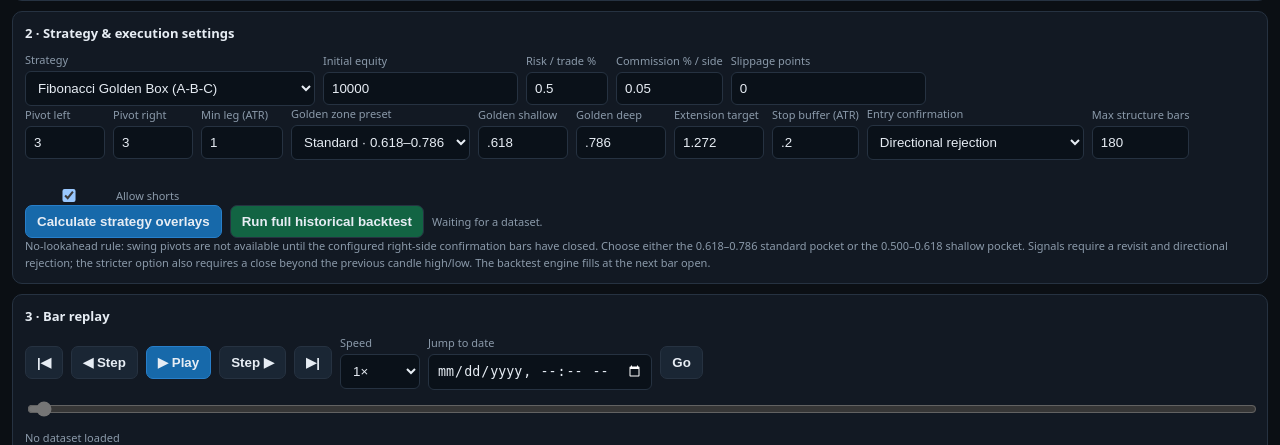
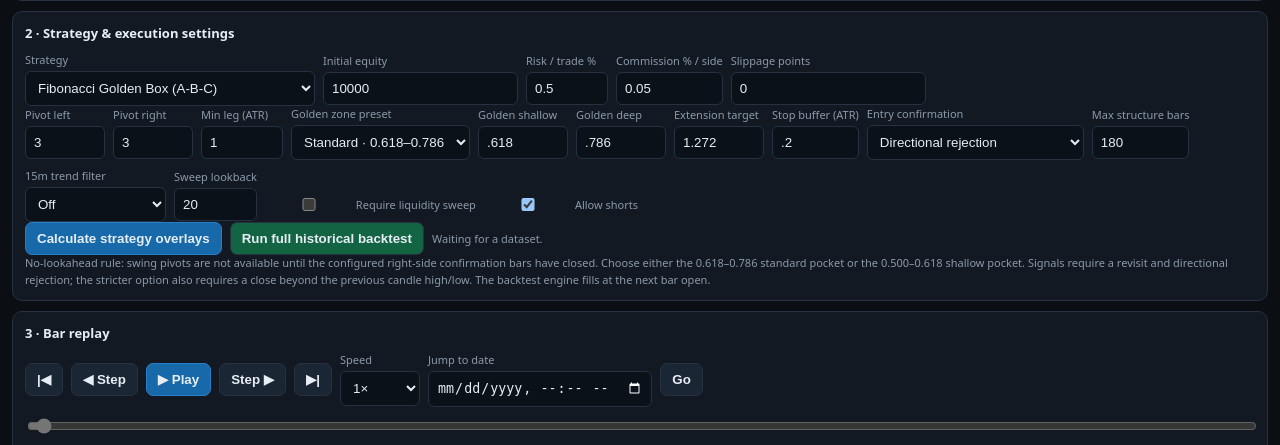
Before and after one commit to ambrose2107/TV_GPT_ALP_V2, a Flask app: page /backtest-replay in a window 1280 px wide; the page is wider, and only the part inside the window is pictured. Shown: the part 319-764 px from the top of that part. Run offline with Flask 3, Linux system fonts and the light colour scheme; the visitor is signed in with stand-in values (Sample User, id 1).

Commit message:
Expose 15m trend and liquidity sweep filters in Replay

```diff
--- a/dashboard/templates/backtest_replay.html
+++ b/dashboard/templates/backtest_replay.html
@@ -63,7 +63,7 @@ button.primary{background:#1769aa;border-color:#287fca}button.good{background:#1
   <label>Extension target<input id="extension" type="number" value="1.272" min="1" max="3" step=".001"></label>
   <label>Stop buffer (ATR)<input id="stopBuffer" type="number" value=".2" min="0" max="3" step=".05"></label>
   <label>Entry confirmation<select id="confirmMode"><option value="directional_rejection" selected>Directional rejection</option><option value="close_above_previous_high">Close beyond previous candle</option></select></label><label>Max structure bars<input id="maxAge" type="number" value="180" min="20" max="500" step="5"></label>
-  <label style="flex-direction:row;align-items:center;margin-top:18px"><input id="shorts" type="checkbox" checked> Allow shorts</label>
+  <label>15m trend filter<select id="trendFilter"><option value="none" selected>Off</option><option value="shorts_only">Shorts only</option><option value="both">Longs and shorts</option></select></label><label>Sweep lookback<input id="fibSweepLookback" type="number" value="20" min="5" max="100"></label><label style="flex-direction:row;align-items:center;margin-top:18px"><input id="fibRequireSweep" type="checkbox"> Require liquidity sweep</label><label style="flex-direction:row;align-items:center;margin-top:18px"><input id="shorts" type="checkbox" checked> Allow shorts</label>
  </div>
  <div class="row hidden" id="sdbParams">
   <label>15m sweep lookback<input id="sweepLookback" type="number" value="12" min="3" max="60"></label>
@@ -106,7 +106,7 @@ async function dbSave(data){const db=await dbOpen();return new Promise((res,rej)
 async function dbLoad(){const db=await dbOpen();return new Promise((res,rej)=>{const q=db.transaction(STORE).objectStore(STORE).get('latest');q.onsuccess=()=>res(q.result||null);q.onerror=()=>rej(q.error);});}
 function setStatus(id,msg){$(id).textContent=msg;}
 function applyFibPreset(){const v=$('fibPreset').value;if(v==='standard'){$('shallow').value='.618';$('deep').value='.786';}else if(v==='shallow'){$('shallow').value='.500';$('deep').value='.618';}const custom=v==='custom';$('shallow').disabled=!custom;$('deep').disabled=!custom;}
-function params(){if($('strategy').value==='xauusd_sdb')return {sweep_lookback:+$('sweepLookback').value,mss_lookback:+$('mssLookback').value,mss_window:+$('mssWindow').value,h1_ema_len:+$('h1Ema').value,h1_bias_mode:$('h1BiasMode').value,atr_len:+$('sdbAtrLen').value,stop_buffer_atr:+$('sdbStopBuffer').value};return {left_bars:+$('leftBars').value,right_bars:+$('rightBars').value,min_leg_atr:+$('minLeg').value,golden_shallow:+$('shallow').value,golden_deep:+$('deep').value,strict_confirmation:$('confirmMode').value==='close_above_previous_high',reward_extension:+$('extension').value,stop_buffer_atr:+$('stopBuffer').value,max_structure_age:+$('maxAge').value,allow_shorts:$('shorts').checked};}
+function params(){if($('strategy').value==='xauusd_sdb')return {sweep_lookback:+$('sweepLookback').value,mss_lookback:+$('mssLookback').value,mss_window:+$('mssWindow').value,h1_ema_len:+$('h1Ema').value,h1_bias_mode:$('h1BiasMode').value,atr_len:+$('sdbAtrLen').value,stop_buffer_atr:+$('sdbStopBuffer').value};return {left_bars:+$('leftBars').value,right_bars:+$('rightBars').value,min_leg_atr:+$('minLeg').value,golden_shallow:+$('shallow').value,golden_deep:+$('deep').value,strict_confirmation:$('confirmMode').value==='close_above_previous_high',reward_extension:+$('extension').value,stop_buffer_atr:+$('stopBuffer').value,max_structure_age:+$('maxAge').value,allow_shorts:$('shorts').checked,trend_filter:$('trendFilter').value,sweep_lookback:+$('fibSweepLookback').value,require_liquidity_sweep:$('fibRequireSweep').checked};}
 function csvDownload(){if(!bars.length)return;const lines=['time,open,high,low,close,volume',...bars.map(b=>[b.time,b.open,b.high,b.low,b.close,b.volume||0].join(','))];const blob=new Blob([lines.join('\n')],{type:'text/csv'});const a=document.createElement('a');a.href=URL.createObjectURL(blob);a.download=($('symbol').value||'market').toUpperCase()+'_'+$('interval').value+'_history.csv';a.click();URL.revokeObjectURL(a.href);}
 function csvParse(text){const lines=text.replace(/^\uFEFF/,'').trim().split(/\r?\n/);if(lines.length<101)throw Error('CSV needs at least 100 rows');const head=lines.shift().split(',').map(x=>x.trim().toLowerCase());const ix=k=>head.indexOf(k);const ti=ix('time')>=0?ix('time'):ix('timestamp');const oi=ix('open'),hi=ix('high'),li=ix('low'),ci=ix('close'),vi=ix('volume');if([ti,oi,hi,li,ci].some(x=>x<0))throw Error('Expected time,open,high,low,close columns');return lines.map(l=>{const x=l.split(',');return {time:x[ti],open:+x[oi],high:+x[hi],low:+x[li],close:+x[ci],volume:vi>=0?+x[vi]:0};}).filter(b=>b.time&&[b.open,b.high,b.low,b.close].every(Number.isFinite)).sort((a,b)=>Date.parse(a.time)-Date.parse(b.time)).slice(-12000);}
 function setDataset(data){bars=data.bars||[];$('symbol').value=data.symbol||'CUSTOM';$('interval').value=data.interval||'5m';$('cursor').max=Math.max(0,bars.length-1);$('cursor').value=0;$('cursor').disabled=!bars.length;cursor=0;signals=[];analyzed=false;$('downloadCsv').disabled=!bars.length;setStatus('dataStatus',bars.length+' bars · '+(data.data_range?.start||bars[0]?.time)+' → '+(data.data_range?.end||bars.at(-1)?.time)+' · Saved locally');render();}
```
